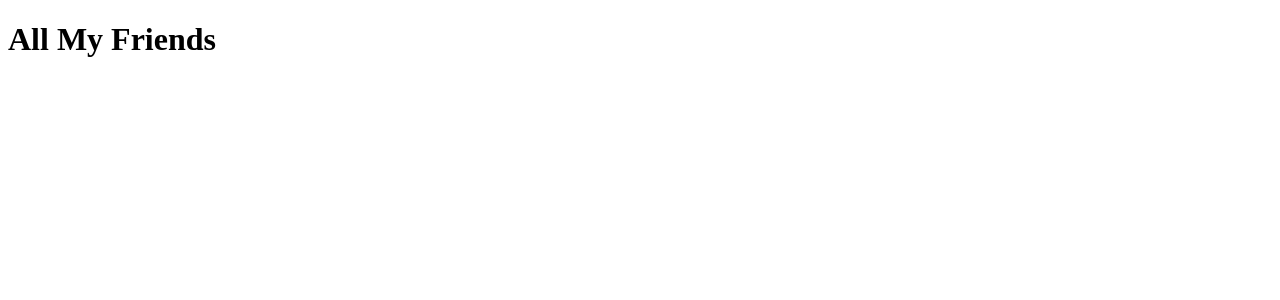
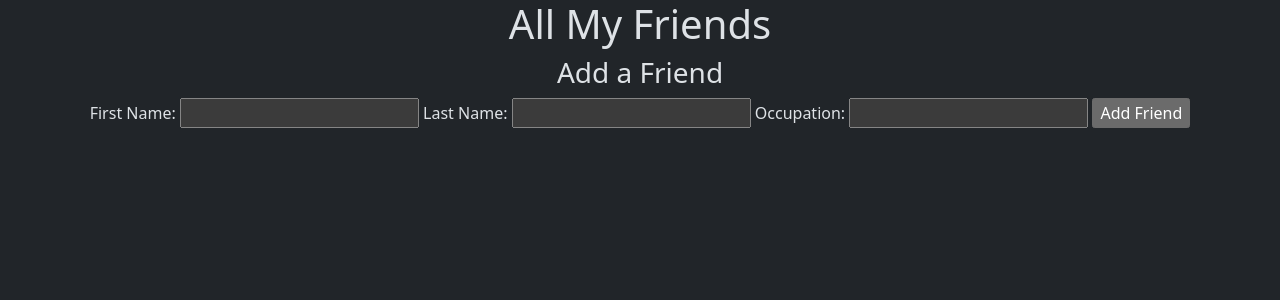
Before and after one commit to DriftingShade/Python, a Flask app: page / in a window 1280 px wide. Shown: the top 300 px of the page. Run offline with Flask 3, Linux system fonts and the light colour scheme; data that the repository does not hold is empty.

Commit message:
adding interactivity with db!

```diff
--- a/first_flask_mysql/friend.py
+++ b/first_flask_mysql/friend.py
@@ -21,3 +21,9 @@ class Friend:
         for friend in results:
             friends.append(cls(friend))
         return friends
+
+    @classmethod
+    def save(cls, data):
+        query = "INSERT INTO friends (first_name, last_name, occupation, created_at, updated_at) VALUES (%(fname)s, %(lname)s, %(occ)s, NOW(), NOW());"
+        # data is a dictionary that will be passed into the save method from server.py
+        return connectToMySQL('first_flask').query_db(query, data)
--- a/first_flask_mysql/server.py
+++ b/first_flask_mysql/server.py
@@ -1,4 +1,4 @@
-from flask import Flask, render_template
+from flask import Flask, render_template, redirect, request
 # import the class from friend.py
 from friend import Friend
 app = Flask(__name__)
@@ -9,5 +9,19 @@ def index():
     print(friends)
     return render_template("index.html", all_friends = friends)
 
+@app.route('/create_friend', methods=["POST"])
+def create_friend():
+    # First we make a data dictionary from our request.form coming from our template.
+    # The keys in data need to line up exactly with the variables in our query string.
+    data = {
+        "fname": request.form["fname"],
+        "lname": request.form["lname"],
+        "occ": request.form["occ"]
+    }
+    # We pass the data dictionary into the save method from the Friend class.
+    Friend.save(data)
+    # Don't forget to redirect after saving to the database.
+    return redirect('/')
+
 if __name__ == "__main__":
     app.run(debug=True)
--- a/first_flask_mysql/templates/index.html
+++ b/first_flask_mysql/templates/index.html
@@ -1,18 +1,34 @@
 <!DOCTYPE html>
-<html lang="en">
+<html lang="en" data-bs-theme="dark">
 <head>
     <meta charset="UTF-8">
     <meta name="viewport" content="width=device-width, initial-scale=1.0">
+    <link href="https://cdn.jsdelivr.net/npm/bootstrap@5.3.3/dist/css/bootstrap.min.css" rel="stylesheet"
+    integrity="sha384-QWTKZyjpPEjISv5WaRU9OFeRpok6YctnYmDr5pNlyT2bRjXh0JMhjY6hW+ALEwIH" crossorigin="anonymous">
     <title>First Flask!</title>
 </head>
 <body>
-    <h1>All My Friends</h1>
+    <h1 class="text-center">All My Friends</h1>
 {% for one_friend in all_friends %}
-    <p>First Name: {{one_friend.first_name}}</p>
-    <p>Last Name: {{one_friend.last_name}}</p>
-    <p>Occupation: {{one_friend.occupation}}</p>
-    <hr>
+    <div class="container d-flex justify-content-center">
+        <p>First Name: {{one_friend.first_name}}</p>
+        <p>Last Name: {{one_friend.last_name}}</p>
+        <p>Occupation: {{one_friend.occupation}}</p>
+        <hr>
+    </div>
 {% endfor %}
+    <h3 class="text-center">Add a Friend</h3>
+    <div class="container d-flex justify-content-center">
+        <form action="/create_friend" method="POST">
+            <label for="fname">First Name:</label>
+            <input type="text" name="fname">
+            <label for="lname">Last Name:</label>
+            <input type="text" name="lname">
+            <label for="occ" >Occupation:</label>
+            <input type="text" name="occ">
+            <input type="submit" value="Add Friend">
+        </form>
+    </div>
 
 </body>
 </html>
```
